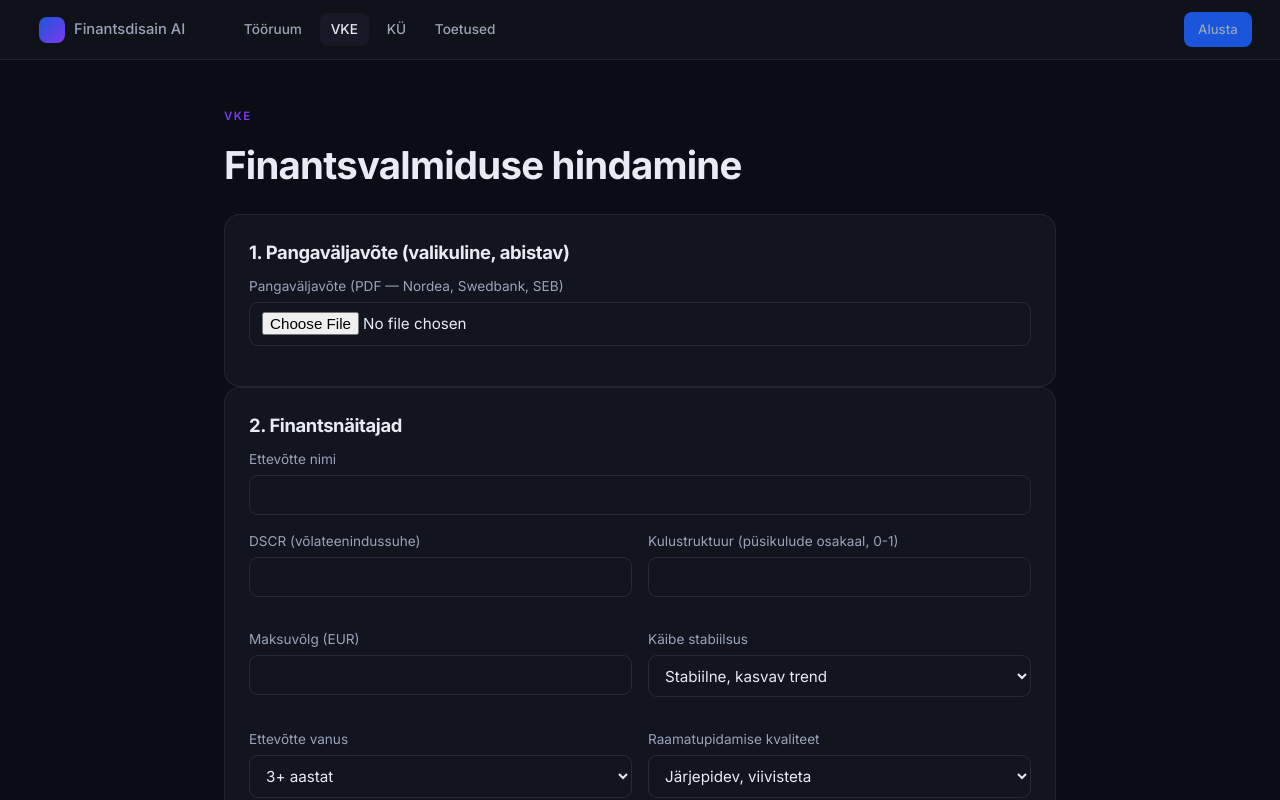
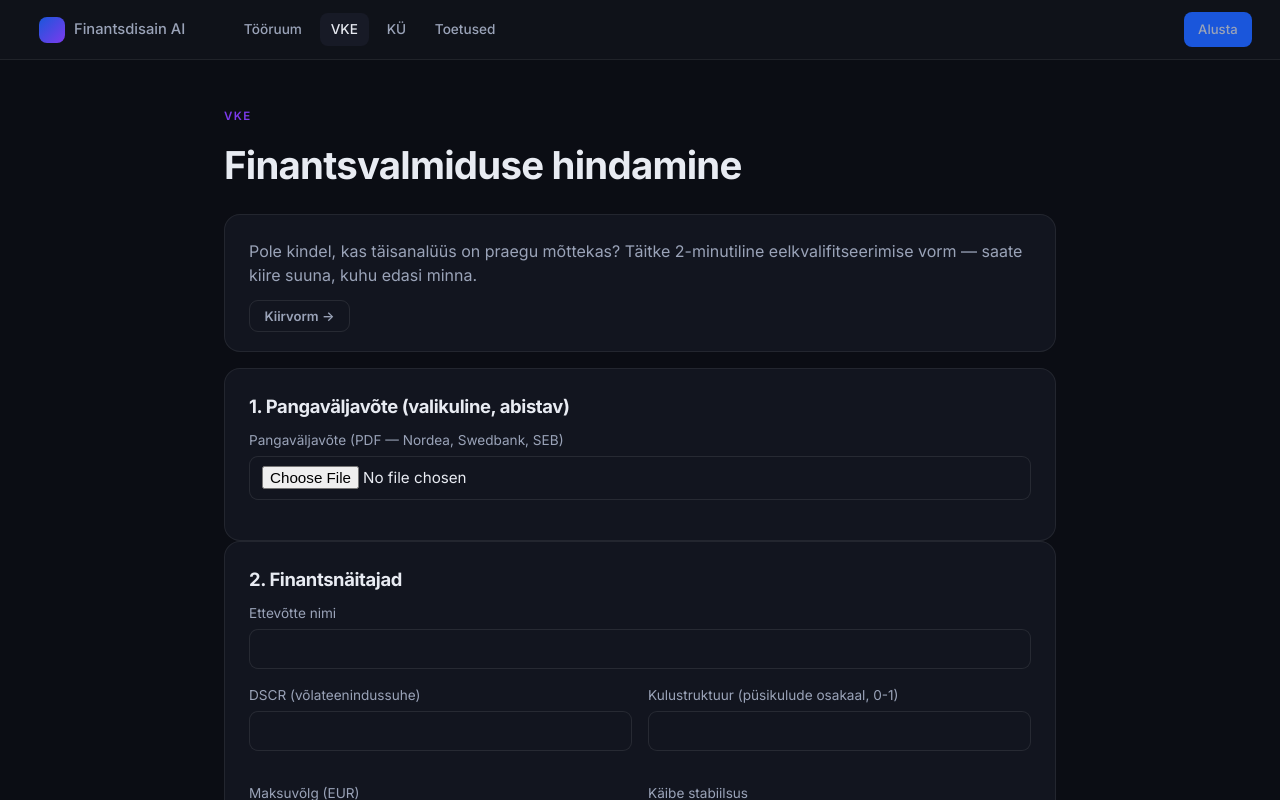
Before and after one commit to rpunkar1-afk/finantsdisain-saas, a Next.js app: page /vke in a window 1280 px wide. Shown: the top 800 px of the page. Built offline with nearby package versions, Linux system fonts and the light colour scheme.

Commit message:
Add pre-qualification form and desAdd Stage 1 lead qualification CTA to VKE pagecription
Added a pre-qualification form link and description.

```diff
--- a/pages/vke.tsx
+++ b/pages/vke.tsx
@@ -145,6 +145,21 @@ export default function VKE() {
       <h1>Finantsvalmiduse hindamine</h1>
 
       <div className="card">
+  <p className="text-soft" style={{ marginTop: 0 }}>
+    Pole kindel, kas täisanalüüs on praegu mõttekas? Täitke 2-minutiline eelkvalifitseerimise
+    vorm — saate kiire suuna, kuhu edasi minna.
+  </p>
+  <a
+    className="button secondary small"
+    href="https://tally.so/r/J9j4ld"
+    target="_blank"
+    rel="noopener noreferrer"
+  >
+    Kiirvorm →
+  </a>
+</div>
+
+<div className="card">
         <h3>1. Pangaväljavõte (valikuline, abistav)</h3>
         <UploadPDF onComplete={handleUploadComplete} />
         {normalized && (
```
